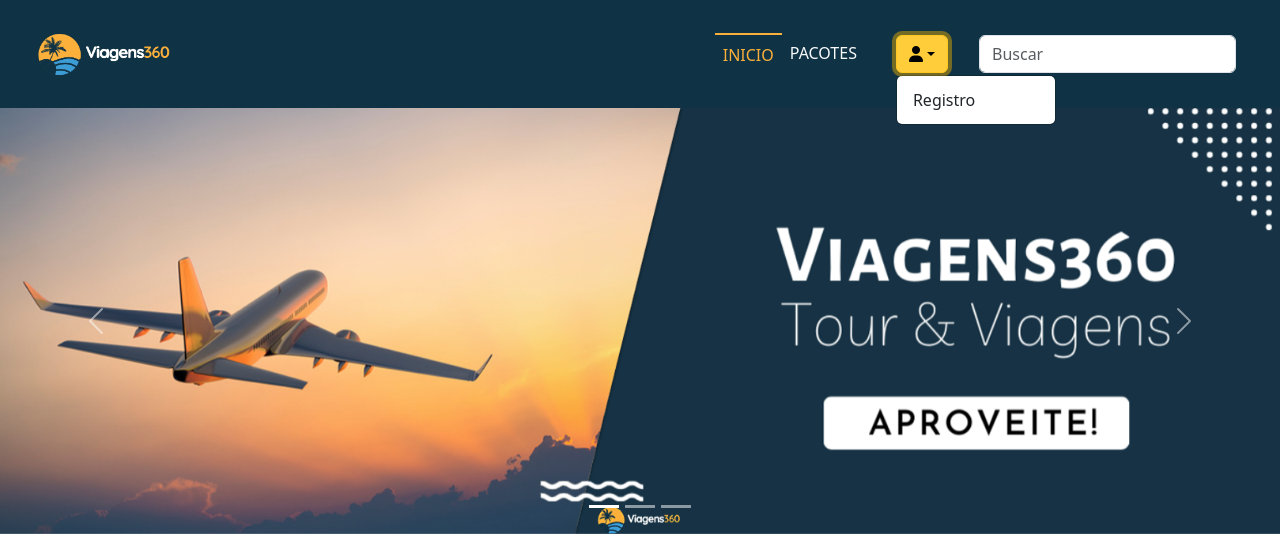
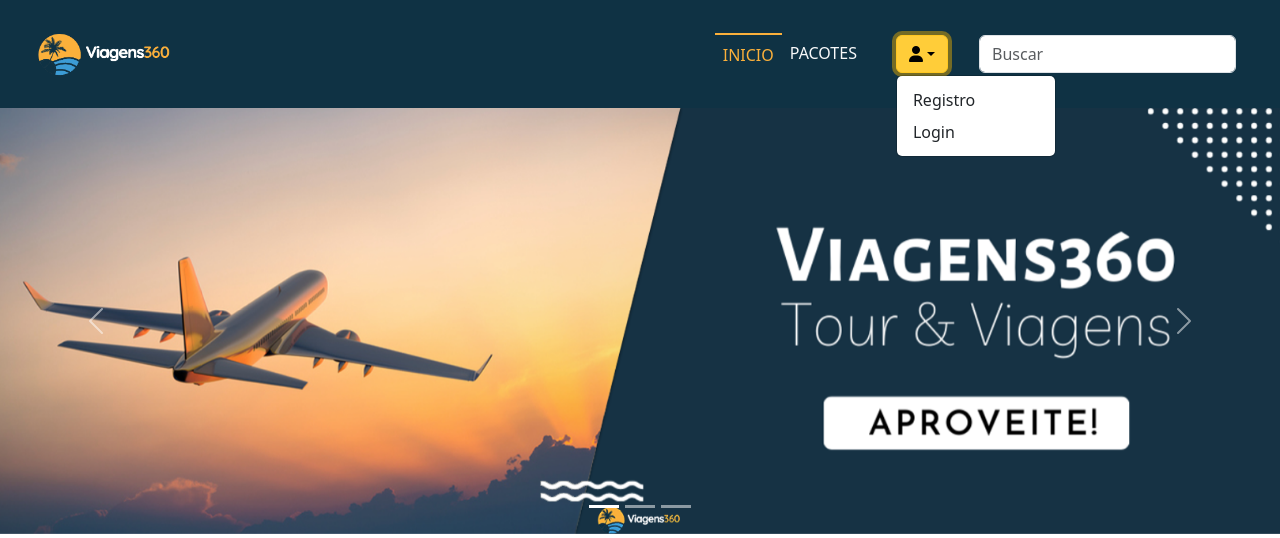
Before and after one commit to agrigorim/Projeto-Web-Servidor, a PHP site: page / in a window 1280 px wide, after a click that opens the changed part. Shown: the top 538 px of the page. Run offline with PHP 8.4, Linux system fonts and the light colour scheme; some libraries are stand-ins or nearby versions.

Commit message:
Update index.php

```diff
--- a/index.php
+++ b/index.php
@@ -1,3 +1,4 @@
+<?php ?>
 <!DOCTYPE html>
 <html lang="pt-BR">
     <head>
@@ -29,20 +30,21 @@
                     </ul> -->
                     <ul class="d-flex justify-content-center nav col-12 col-md-auto ms-4 mb-2 me-lg-3 mb-lg-0 text-uppercase">
                         <li><a class="nav-link px-1 px-md-2 linkAtivo disabled" href="">Inicio</a></li>
-                        <li><a class="nav-link px-1 px-md-2 text-light" href="pacotes.html">Pacotes</a></li>
+                        <li><a class="nav-link px-1 px-md-2 text-light" href="pacotes.php">Pacotes</a></li>
                     </ul>
                     <div class="d-flex col-3 col-md-auto justify-content-center">
                         <div class="dropdown justify-content-center me-md-3 mb-md-0 mb-2 ">
                             <button class="btn btn-warning dropdown-toggle" type="button" data-bs-toggle="dropdown"><i class="fa fa-user"></i></button>
                             <ul class="dropdown-menu">
-                                <li><a class="dropdown-item" id="register" href="registro.html">Registro</a></li>
+                                <li><a class="dropdown-item" id="register" href="registro.php">Registro</a></li>
+                                <li><a class="dropdown-item" id="login" href="telaS.php">Login</a></li>
                                 <li><a class="dropdown-item d-none" id="logout" href="#" onclick="logout();">Sair</a></li>
                             </ul>
                         </div>
                     </div>
                     <div class="d-flex col-md-auto justify-content-center d-none" id="cart">
                         <div class="me-md-3 mb-md-0 mb-2">
-                            <a href="carrinho.html">
+                            <a href="carrinho.php">
                                 <button type="button" class="btn btn-danger position-relative">
                                     <i class="fa-solid fa-cart-shopping text-light"></i>
                                     <span class="position-absolute top-0 start-100 translate-middle badge rounded-pill bg-warning text-dark" id="cartCount">0</span>
@@ -195,6 +197,8 @@
                 </div>
             </div>
         </div>
+
+        <footer class="footer">
             <div class="footer container-fluid py-5">
                 <div class="row justify-content-center">
                     <div class="col-12 col-md-3 mb-3">
@@ -230,6 +234,7 @@
                 </div>
             </div>
         </footer>
+
         <script type="text/javascript" src="js/jquery-3.7.0.min.js"></script>
         <script type="text/javascript" src="js/jquery.mask.js"></script>
         <script type="text/javascript" src="js/jquery.mask.min.js"></script>
```
Lines whose indentation alone changed are shown as unchanged.
